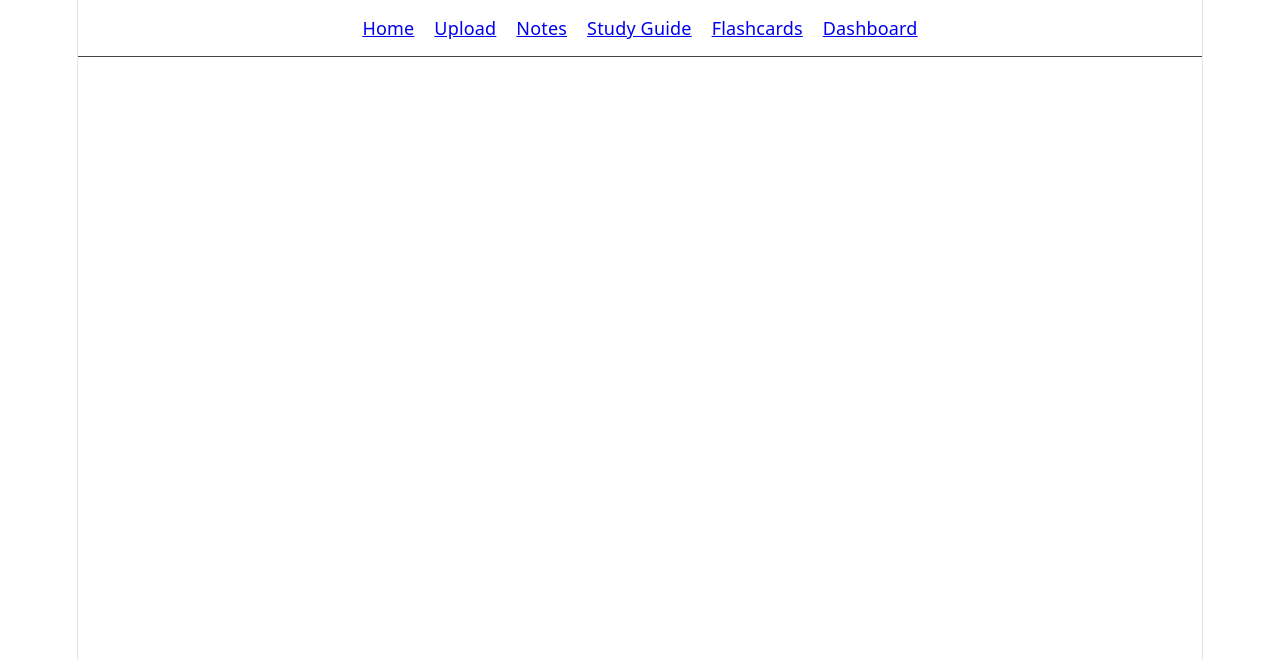
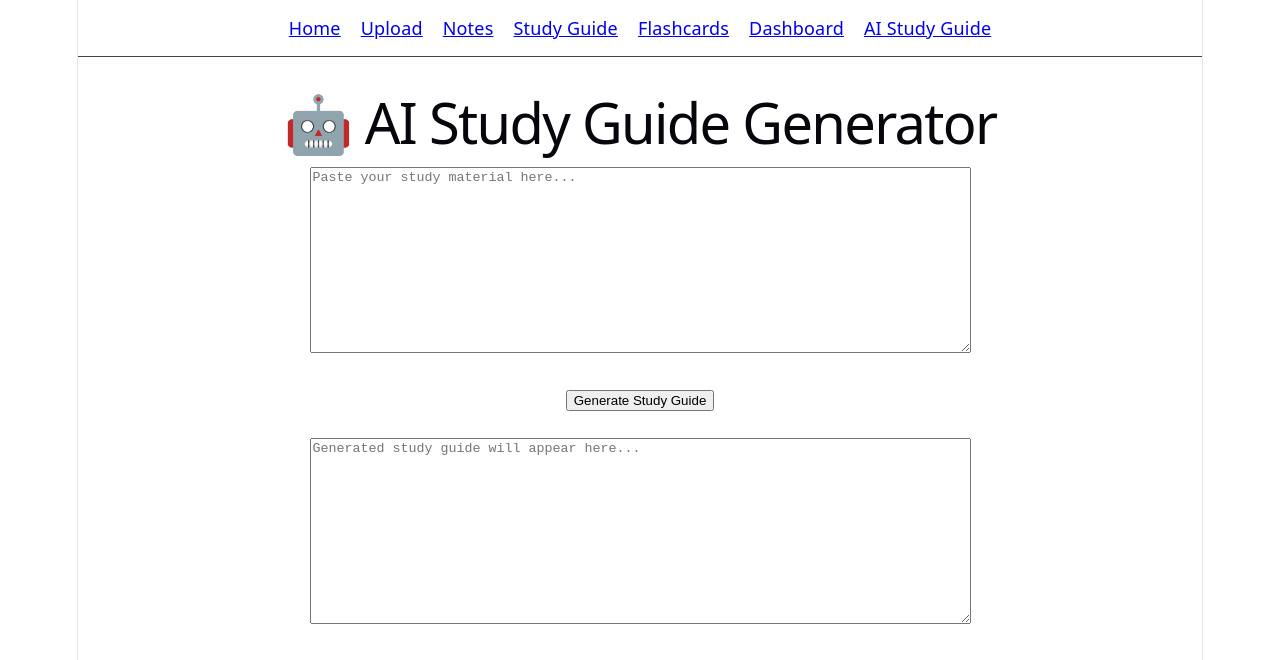
Before and after one commit to Madhav-r17/study-guide-builder, a React app in the folder frontend/: page /ai-study-guide in a window 1280 px wide. Shown: the top 660 px of the page. Built offline with nearby package versions, Linux system fonts and the light colour scheme; the HTML template or start-up script is replaced by a standard one.

Commit message:
ai integration

```diff
--- a/frontend/src/App.jsx
+++ b/frontend/src/App.jsx
@@ -6,6 +6,7 @@ import UploadPage from "./pages/UploadPage";
 import StudyGuidePage from "./pages/StudyGuidePage";
 import NotesPage from "./pages/NotesPage";
 import FlashcardsPage from "./pages/FlashcardsPage";
+import AIStudyGuidePage from "./pages/AIStudyGuidePage";
 function App() {
   return (
     <BrowserRouter>
@@ -15,10 +16,9 @@ function App() {
         <Route path="/dashboard" element={<DashboardPage />} />
         <Route path="/upload" element={<UploadPage />} />
         <Route path="/study-guide" element={<StudyGuidePage />} />
+        <Route path="/ai-study-guide" element={<AIStudyGuidePage />}/>
         <Route path="/notes" element={<NotesPage />} />
-        <Route path="/flashcards"
-  element={<FlashcardsPage />}
-/>
+        <Route path="/flashcards" element={<FlashcardsPage />}/>
       </Routes>
     </BrowserRouter>
   );
--- a/frontend/src/components/Navbar.jsx
+++ b/frontend/src/components/Navbar.jsx
@@ -17,6 +17,7 @@ export default function Navbar() {
       <Link to="/study-guide">Study Guide</Link>
       <Link to="/flashcards">Flashcards</Link>
       <Link to="/dashboard">Dashboard</Link>
+      <Link to="/ai-study-guide">AI Study Guide</Link>
     </nav>
   );
 }
--- /dev/null
+++ b/frontend/src/pages/AIStudyGuidePage.jsx
@@ -0,0 +1,62 @@
+import { useState } from "react";
+
+export default function AIStudyGuidePage() {
+  const [inputText, setInputText] = useState("");
+  const [outputText, setOutputText] = useState("");
+
+  const generateGuide = async () => {
+    try {
+      const response = await fetch(
+        "http://localhost:5000/api/generate-guide",
+        {
+          method: "POST",
+          headers: {
+            "Content-Type": "application/json",
+          },
+          body: JSON.stringify({
+            text: inputText,
+          }),
+        }
+      );
+
+      const data = await response.json();
+
+      setOutputText(data.guide);
+    } catch (error) {
+      console.error(error);
+      alert("Failed to generate guide");
+    }
+  };
+
+  return (
+    <div style={{ padding: "20px" }}>
+      <h1>🤖 AI Study Guide Generator</h1>
+
+      <textarea
+        rows="12"
+        cols="80"
+        placeholder="Paste your study material here..."
+        value={inputText}
+        onChange={(e) =>
+          setInputText(e.target.value)
+        }
+      />
+
+      <br /><br />
+
+      <button onClick={generateGuide}>
+        Generate Study Guide
+      </button>
+
+      <br /><br />
+
+      <textarea
+        rows="12"
+        cols="80"
+        value={outputText}
+        readOnly
+        placeholder="Generated study guide will appear here..."
+      />
+    </div>
+  );
+}
```
